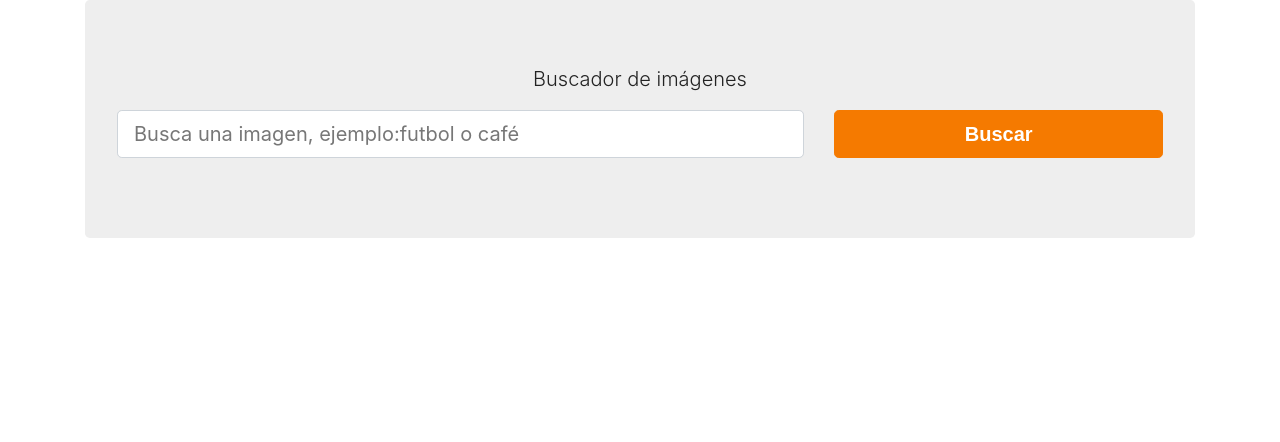
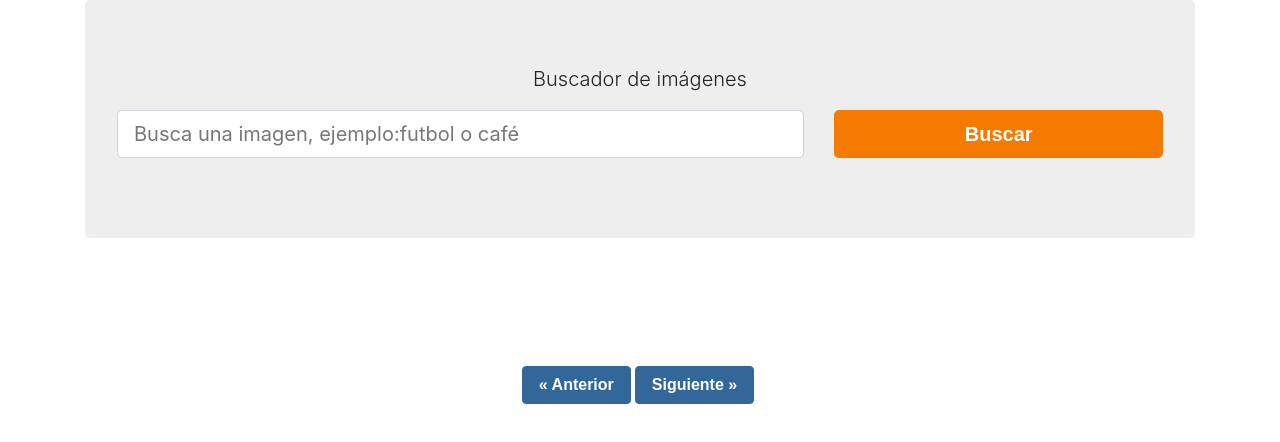
Before and after one commit to dgarciabravo13/pixabay, a React (Create React App) app: page / in a window 1280 px wide. Shown: the top 442 px of the page. Built offline with nearby package versions, Linux system fonts and the light colour scheme; a web font is replaced by a local one.

Commit message:
pager done

```diff
--- a/src/App.js
+++ b/src/App.js
@@ -1,41 +1,72 @@
-import React, {useState,useEffect} from 'react';
+import React, { useState, useEffect } from "react";
 import Formulario from "./components/Formulario";
 import ListadoImagenes from "./components/ListadoImagenes";
 
 function App() {
-
   const [busqueda, guardarBusqueda] = useState("");
   const [imagenes, guardarImagenes] = useState([]);
-  const [paginaactual, guardarPaginaActual] = useState(1);
-  const [totalpaginas, guardarTotalPaginas] = useState(1);
+  const [paginaactual, guardarPaginaActual] = useState(6);
+  const [totalpaginas, guardarTotalPaginas] = useState(10);
 
-  useEffect(()=>{
-    if(busqueda === "") return;
-    const consultarApi = async () =>{
+  useEffect(() => {
+    if (busqueda === "") return;
+    const consultarApi = async () => {
       const imagenesPorPagina = 30;
-      const key= `${process.env.REACT_APP_KEY}`
-      const url = `https://pixabay.com/api/?key=${key}&q=${busqueda}&per_page=${imagenesPorPagina}`;
+      const key = `${process.env.REACT_APP_KEY}`;
+      const url = `https://pixabay.com/api/?key=${key}&q=${busqueda}&per_page=${imagenesPorPagina}&page=${paginaactual}`;
       const respuesta = await fetch(url);
       const resultado = await respuesta.json();
       guardarImagenes(resultado.hits);
       //guardar el total de paginas en el state guardarTotalPaginas
-      guardarTotalPaginas(Math.ceil(resultado.totalHits/imagenesPorPagina))
-    }
+      guardarTotalPaginas(Math.ceil(resultado.totalHits / imagenesPorPagina));
+
+      //Mover la pantalla hacia arriba
+
+      const jumbotron = document.querySelector(".jumbotron");
+      jumbotron.scrollIntoView({behavior:"smooth"});
+    };
     consultarApi();
+  }, [busqueda,paginaactual]);
 
-  },[busqueda])
+  //definir la pagina anterior
+  const paginaAnterior = () => {
+    const nuevaPaginaActual = paginaactual - 1;
+    if (nuevaPaginaActual === 0) return;
+    guardarPaginaActual(nuevaPaginaActual);
+  };
 
+  const paginaSiguiente = () => {
+    const nuevaPaginaActual = paginaactual + 1;
+    if (nuevaPaginaActual > totalpaginas) return;
+    guardarPaginaActual(nuevaPaginaActual);
+  };
 
   return (
     <div className="container">
       <div className="jumbotron">
         <p className="lead text-center">Buscador de imágenes</p>
-        <Formulario
-          guardarBusqueda={guardarBusqueda}
-        />
+        <Formulario guardarBusqueda={guardarBusqueda} />
       </div>
       <div className="row justify-content-center">
-        <ListadoImagenes imagenes={imagenes}/>
+        <ListadoImagenes imagenes={imagenes} />
+        {paginaactual === 1 ? null : (
+          <button
+            type="button"
+            className="btn btn-info mr-1"
+            onClick={paginaAnterior}
+          >
+            &laquo; Anterior
+          </button>
+        )}
+        {paginaactual === totalpaginas ? null : (
+          <button
+            type="button"
+            className="btn btn-info mr-1"
+            onClick={paginaSiguiente}
+          >
+            Siguiente &raquo;
+          </button>
+        )}
       </div>
     </div>
   );
```
